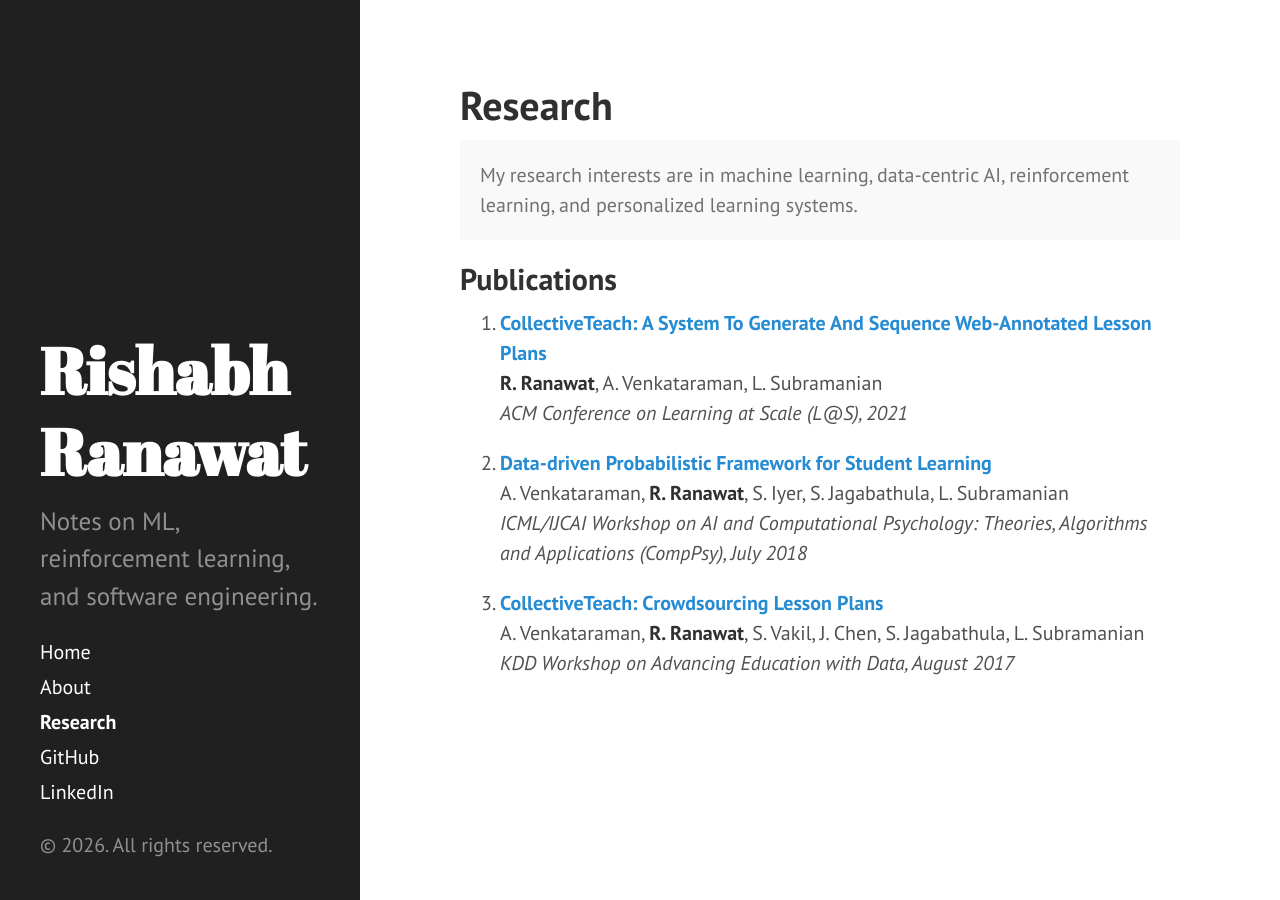
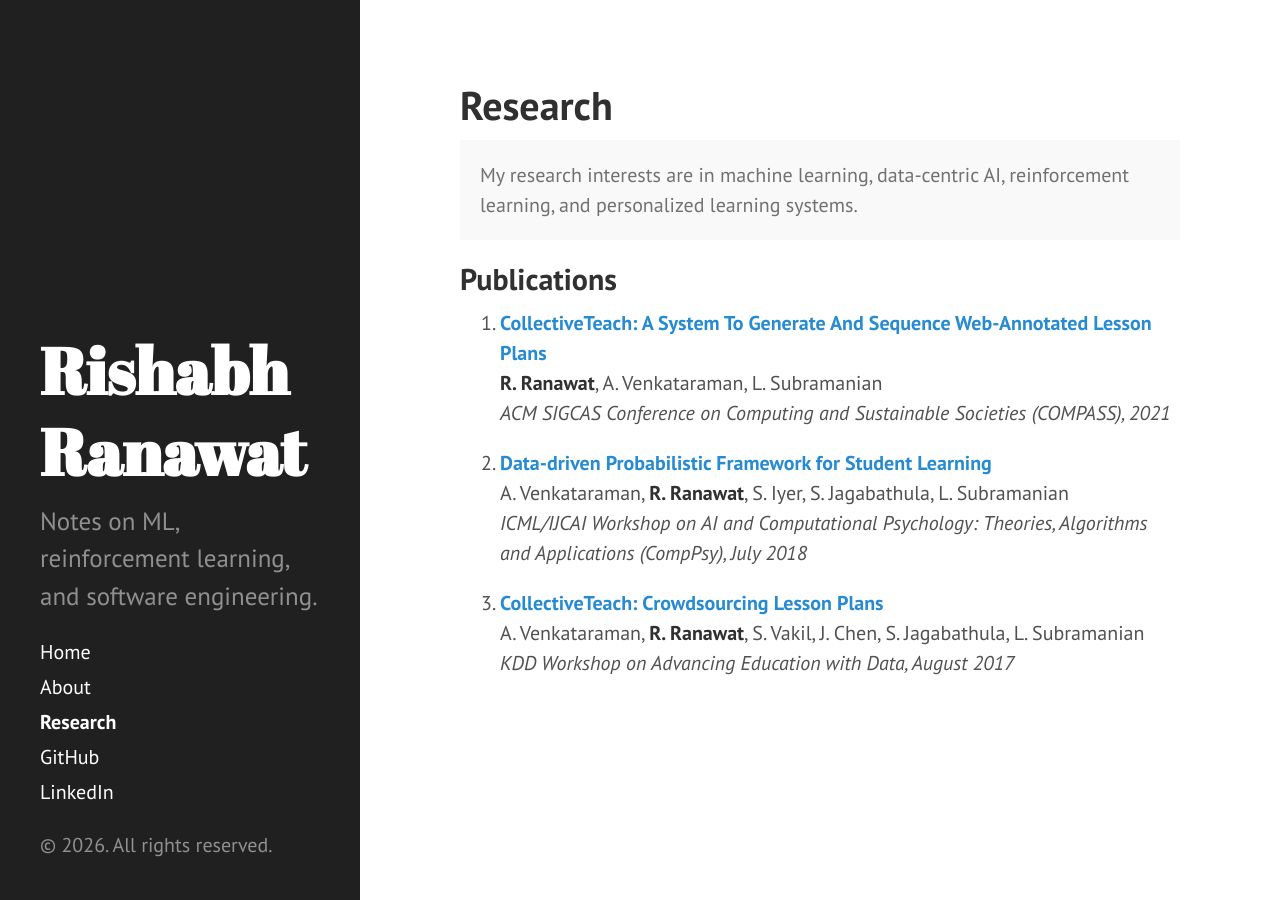
Before and after one commit to rishabhranawat/rishabhranawat.github.io, a Jekyll site: the page built from research.md, in a window 1280 px wide. Built offline with Jekyll 4.4.1, drawn with Linux system fonts in a browser that asks for light colours.

Commit message:
Fix conference name: COMPASS '21

```diff
--- a/research.md
+++ b/research.md
@@ -11,7 +11,7 @@ title: Research
 
 1. <a href="https://dl.acm.org/doi/abs/10.1145/3460112.3471938"><strong>CollectiveTeach: A System To Generate And Sequence Web-Annotated Lesson Plans</strong></a><br>
 <strong>R. Ranawat</strong>, A. Venkataraman, L. Subramanian<br>
-<em>ACM Conference on Learning at Scale (L@S), 2021</em>
+<em>ACM SIGCAS Conference on Computing and Sustainable Societies (COMPASS), 2021</em>
 
 2. <a href="{{ site.baseurl }}/public/documents/icml_data_driven_student.pdf"><strong>Data-driven Probabilistic Framework for Student Learning</strong></a><br>
 A. Venkataraman, <strong>R. Ranawat</strong>, S. Iyer, S. Jagabathula, L. Subramanian<br>
```
